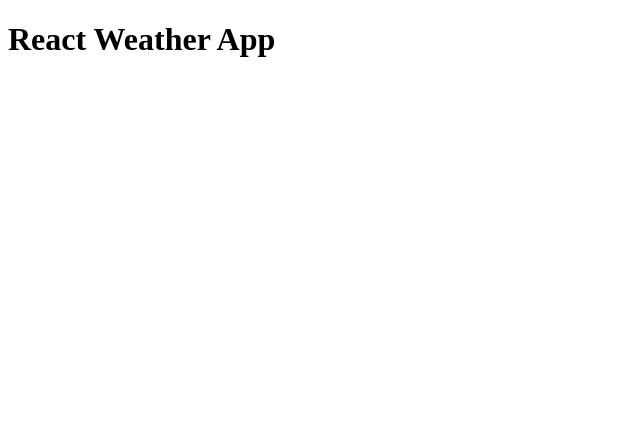
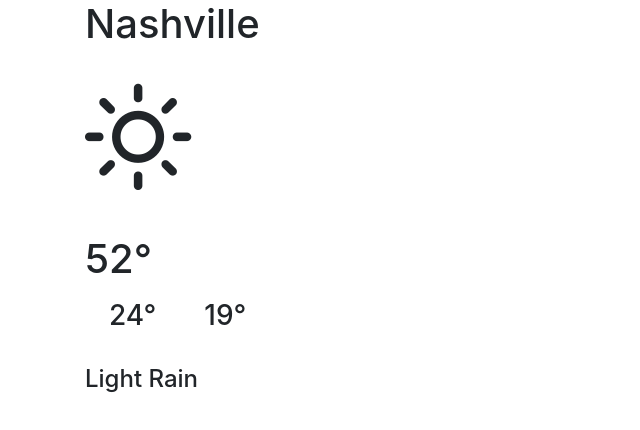
Before and after one commit to blakeneely/react-weather, a React (Create React App) app: page / in a window 1280 px wide. Shown: the top 430 px of the page, without its empty margins (0-640 px from the left). Built offline with nearby package versions, Linux system fonts and the light colour scheme; no server answers; the HTML template or start-up script is replaced by a standard one.

Commit message:
added Axios and built weather API call

```diff
--- a/package.json
+++ b/package.json
@@ -6,9 +6,12 @@
     "@testing-library/jest-dom": "^4.2.4",
     "@testing-library/react": "^9.4.1",
     "@testing-library/user-event": "^7.2.1",
+    "axios": "^0.19.2",
+    "bootstrap": "^4.4.1",
     "react": "^16.12.0",
     "react-dom": "^16.12.0",
-    "react-scripts": "3.4.0"
+    "react-scripts": "3.4.0",
+    "weather-icons": "git+https://github.com/erikflowers/weather-icons.git"
   },
   "scripts": {
     "start": "react-scripts start",
--- a/public/index.html
+++ b/public/index.html
@@ -2,7 +2,6 @@
 <html lang="en">
   <head>
     <meta charset="utf-8" />
-    <link rel="icon" href="%PUBLIC_URL%/favicon.ico" />
     <meta name="viewport" content="width=device-width, initial-scale=1" />
     <meta name="theme-color" content="#000000" />
     <meta
--- a/src/App.js
+++ b/src/App.js
@@ -1,12 +1,34 @@
 import React from 'react';
+import Weather from './components/weather/Weather'
+
 import './App.css';
+import 'weather-icons/css/weather-icons.css'
+import 'bootstrap/dist/css/bootstrap.min.css'
+import Axios from 'axios';
 
-function App() {
-  return (
-    <div className="App">
-      <h1>React Weather App</h1>
+const API_key = 'a1e3b3c298370700698105fb435bbe64';
+
+class App extends React.Component {
+  constructor(){
+    super();
+    this.state={};
+    this.getWeather();
+  }
+
+  getWeather = () => {
+    Axios.get(`http://api.openweathermap.org/data/2.5/weather?q=London,uk&appid=${API_key}`)
+    .then(function(response){
+      console.log(response)
+    });
+  };
+
+  render(){
+    return(
+      <div className='App'>
+      <Weather />
     </div>
-  );
-}
+    )
+  };
+};
 
 export default App;
--- /dev/null
+++ b/src/components/weather/Weather.js
@@ -0,0 +1,31 @@
+import React from 'react';
+
+const Weather = () => {
+    return (
+        <div className="container">
+            <div className="cards">
+                <h1>Nashville</h1>
+                <h5 className="py-4">
+                    <i className="wi wi-day-sunny display-1"></i>
+                </h5>
+                <h1 className="py-2">52&deg;</h1>
+
+                {/* Show high and low temp */}
+                {highLowTemp(24, 19)}
+
+                <h4 className="py-4">Light Rain</h4>
+            </div>
+        </div>
+    );
+};
+
+function highLowTemp(low, high) {
+    return(
+        <h3>
+            <span className="px-4">{low}&deg;</span>
+            <span className="px-4">{high}&deg;</span>
+        </h3>
+    );
+};
+
+export default Weather;
```
Also changed, not shown: 1 other file (tests, documents, lock files or other folders).
